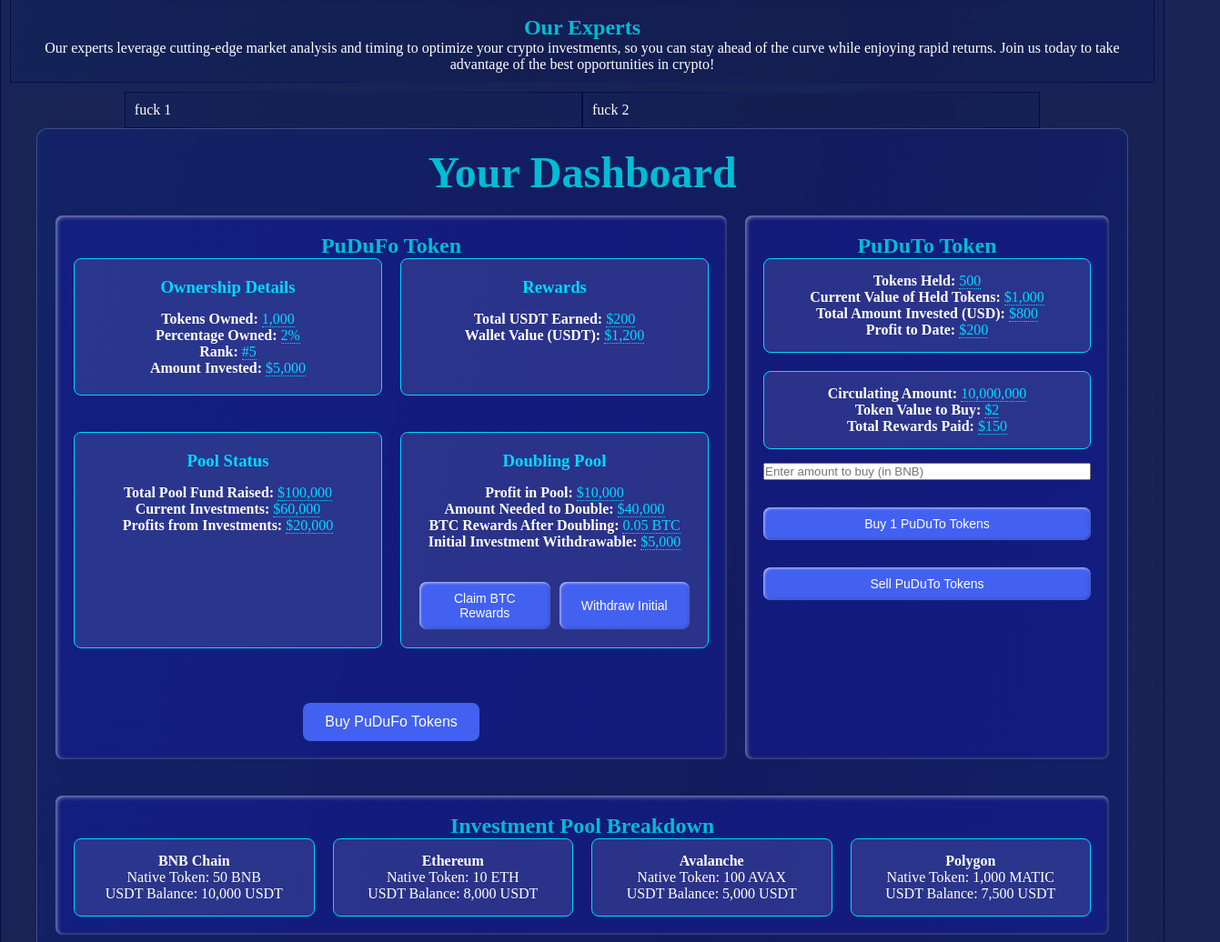
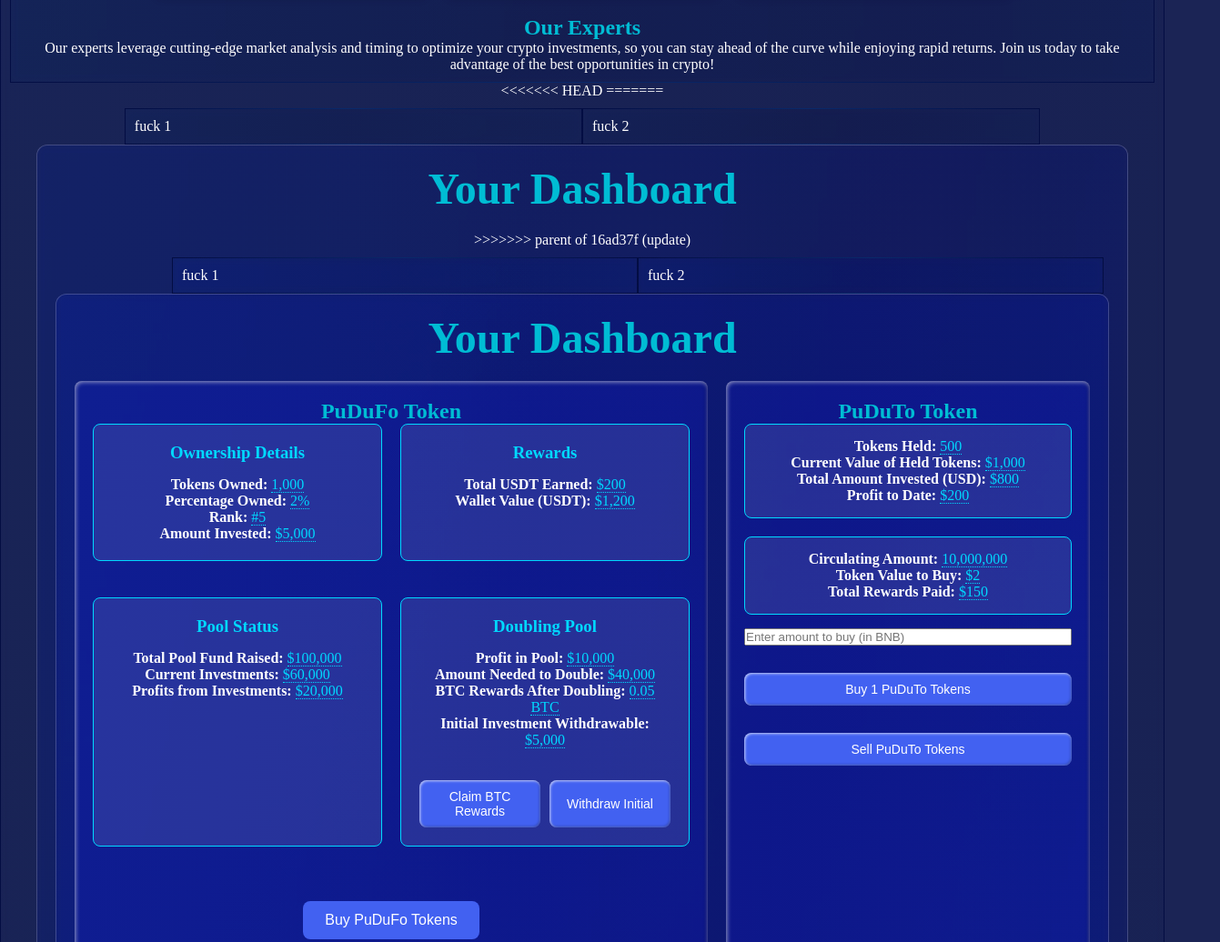
Before and after one commit to loudroom/loudroom, a website: page index.html in a window 1280 px wide. Shown: the part 834-1870 px from the top of the page at 91% size, 1341 px wide, since content can reach past the window. Drawn offline with nearby package versions, Linux system fonts and the light colour scheme; a script that the page names is missing.

Commit message:
work please

```diff
--- a/index.html
+++ b/index.html
@@ -161,6 +161,18 @@
 			  </div>
 
 
+<<<<<<< HEAD
+=======
+	  <div class="width100">
+      	<div class="width50 graph">  fuck 1 </div>
+		<div class="width50 graph">  fuck 2 </div>
+      </div>
+
+
+	  <!-----------------------    Dash Board   -------------------------->
+	<div id="DASHBOARD" class="dashboard-container graph">
+    <h1>Your Dashboard</h1>
+>>>>>>> parent of 16ad37f (update)
 
 				<div class="width100">
 					<div class="width50 graph">  fuck 1 </div>
--- a/script.js
+++ b/script.js
@@ -52,8 +52,7 @@
 /*----------------------------- Connect wallet -----------------------*/
 
 
-cd
-
+document.addEventListener('DOMContentLoaded', () => {
   if (window.ethereum) {
     const web3 = new Web3(window.ethereum);
 
@@ -66,7 +65,7 @@
 
     // This function will update the UI with wallet address and all balances
     async function updateNetworkInfo() {
-    const accounts = await web3.eth.requestAccounts(); // Request accounts
+      const accounts = await window.ethereum.request({ method: 'eth_requestAccounts' }); // Request accounts
       const walletAddress = accounts[0]; // Get the first wallet address
       walletAddressElement.textContent = `Wallet Address: ${walletAddress}`;
 
@@ -180,6 +179,7 @@
   } else {
     console.log('Ethereum provider not found. Please install MetaMask.');
   }
+});
 
 
 
```
Lines whose indentation alone changed are shown as unchanged.
